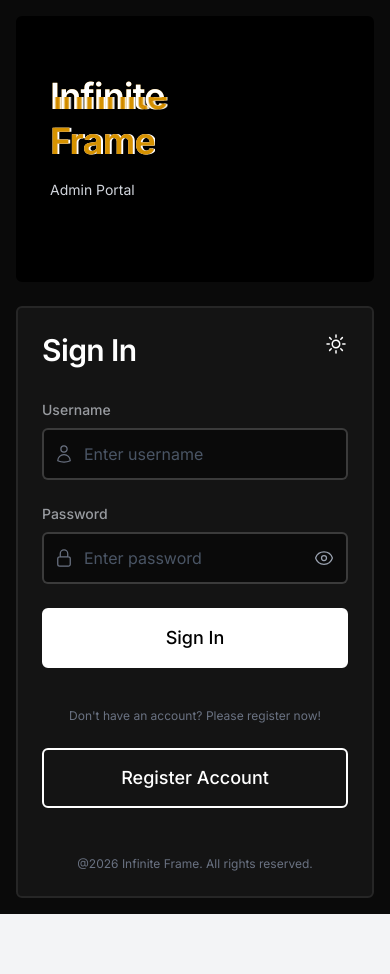
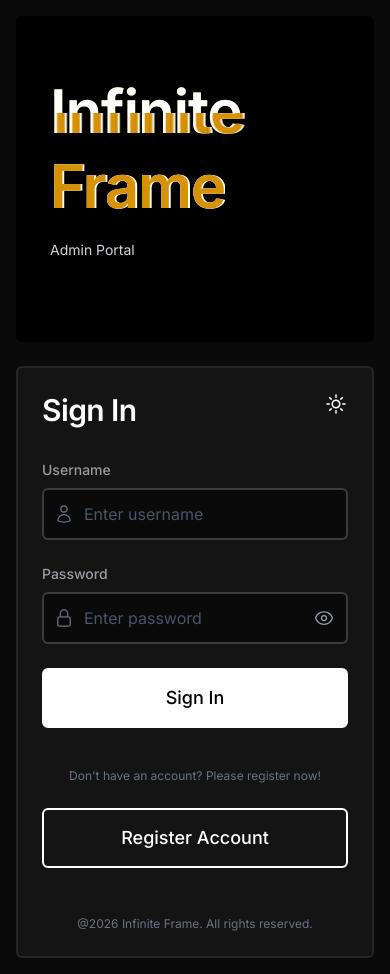
Before and after one commit to myathtookhine/infinite-frame, a React (Vite) app in the folder admin/: page /login in a window 390 px wide. Before the commit the page ends 914 px from the top, so only its background shows below. Built offline with nearby package versions, Linux system fonts and the light colour scheme; no server answers.

Commit message:
fix(login): title size

```diff
--- a/admin/src/pages/Login.jsx
+++ b/admin/src/pages/Login.jsx
@@ -77,12 +77,12 @@ const Login = () => {
           <div className="relative z-10 h-full flex flex-col">
             {/* Top-left branding */}
             <div className="text-left py-6 md:py-0">
-              <h1 className="font-sans text-4xl sm:text-5xl md:text-7xl mb-0 leading-tight">
+              <h1 className="font-sans text-6xl sm:text-6xl md:text-7xl mb-0 leading-tight">
                 <span className="glitch" data-text="Infinite">
                   Infinite
                 </span>
               </h1>
-              <h1 className="font-sans text-4xl sm:text-5xl md:text-7xl mb-4 leading-tight">
+              <h1 className="font-sans text-6xl sm:text-6xl md:text-7xl mb-4 leading-tight">
                 <span className="glitch glitch--delay" data-text="Frame">
                   Frame
                 </span>
```
